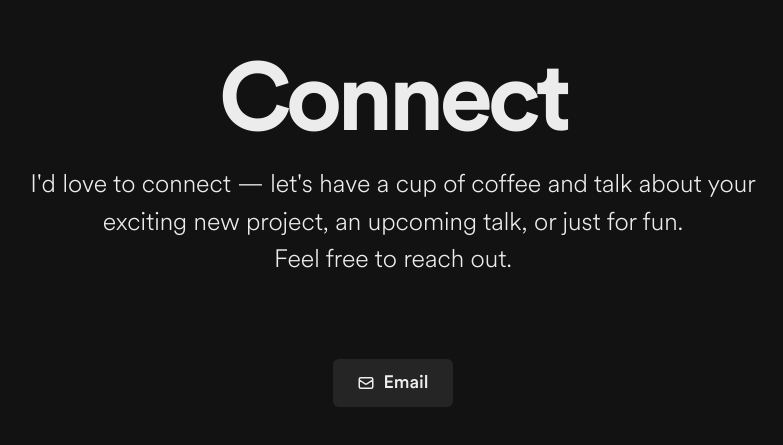
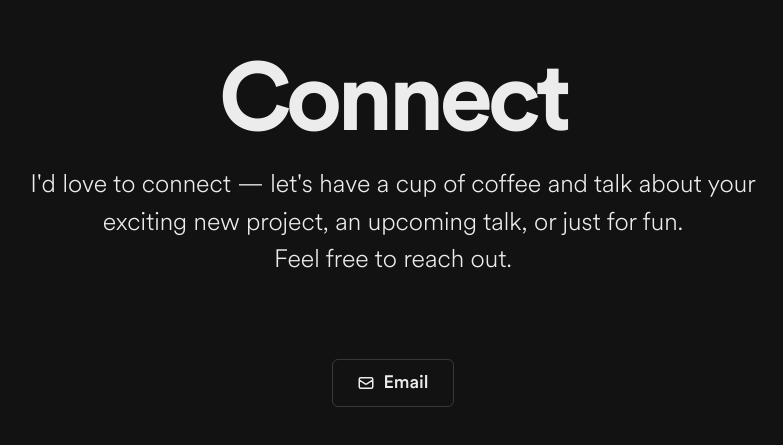
Before and after one commit to ryanbitonio/portfolio-2023, a React (Vite) app: page /connect in a window 1280 px wide. Shown: the part 103-548 px from the top of the page, without its empty margins (247-1030 px from the left). Built offline with nearby package versions, Linux system fonts and the light colour scheme.

Commit message:
Adding hover style to email button

```diff
--- a/src/components/Connect.jsx
+++ b/src/components/Connect.jsx
@@ -5,10 +5,13 @@ import {
   IconButton,
   Box,
   Button,
+  useColorMode,
 } from "@chakra-ui/react";
 import { HiOutlineMail } from "react-icons/hi";
 
-const Connect = ({ color, secondaryColor }) => {
+const Connect = ({ color }) => {
+  const { colorMode } = useColorMode();
+  const hoverColor = colorMode === "dark" ? "gray.500" : "#fcfcfc";
   return (
     <Box>
       <Stack gap={20} color={color} h="82vh" align="center" justify="center">
@@ -24,6 +27,10 @@ const Connect = ({ color, secondaryColor }) => {
           </Text>
         </Stack>
         <Button
+          variant="outline"
+          _hover={{
+            bg: hoverColor,
+          }}
           aria-label="Send email"
           size="lg"
           fontSize="4xl"
--- a/src/components/Home.jsx
+++ b/src/components/Home.jsx
@@ -87,7 +87,7 @@ const Home = ({
               />
             </Box>
             <Box>
-              <Connect color={color} secondaryColor={secondaryColor} />
+              <Connect color={color} />
             </Box>
           </Box>
         </Stack>
```
